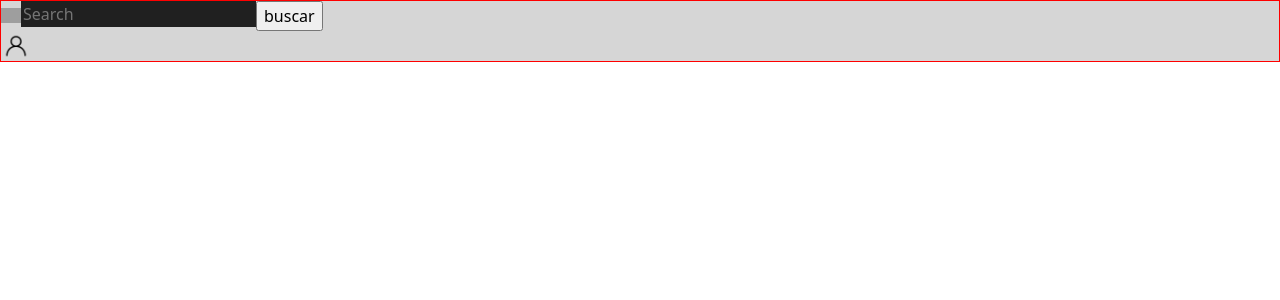
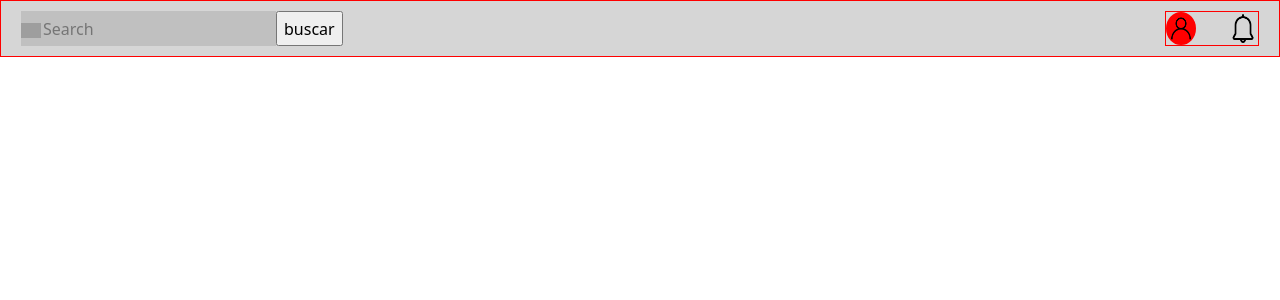
Before and after one commit to SoundWavePF/client, a React (Create React App) app: page /player in a window 1280 px wide. Shown: the top 300 px of the page. Built offline with nearby package versions, Linux system fonts and the light colour scheme; grey boxes are pictures that could not be loaded.

Commit message:
feat(SearchBar): styling

```diff
--- a/src/components/commons/SearchBar/SearchBar.module.css
+++ b/src/components/commons/SearchBar/SearchBar.module.css
@@ -1,8 +1,18 @@
 @import '../../../App.css';
 
 .navbar {
+    display: flex;
+    flex-direction:row;
+    justify-content: space-between;
+
+    padding: 10px 20px;
+
     background-color: var(--gray-light);
     border: 1px solid red;
+}
+
+.navbar:nth-child(2) {
+  margin-inline-start: auto;
 }
 
 .form {
@@ -11,10 +21,28 @@
 }
 
 .search {
-
+    background-color: rgba(0,0,0, 0.1);
 }
 
 .search > input {
     border: none;
-    background-color: var(--black)
+    height: 35px;
+    background-color: transparent;
 }
+
+.search > input:focus {
+    outline:none;
+    border-bottom: 1px solid var(--yellow-light);
+    background-color: transparent;
+}
+
+.userImg {
+    background: red;
+    border-radius: 50%;
+}
+
+.icons {
+    border: 1px solid red;
+    display: flex;
+    gap: 2rem;
+}
--- a/src/components/commons/SearchBar/SearchBar.tsx
+++ b/src/components/commons/SearchBar/SearchBar.tsx
@@ -4,6 +4,7 @@ import { Outlet } from 'react-router-dom';
 import style from './SearchBar.module.css';
 import searchIcon from '../../../assets/search_icon.png'
 import userIcon from '../../../assets/user_icon.png'
+import bellIcon  from '../../../assets/bell.png'
 
 const SearchBar = ()=>{
     const [input, setInput] = useState<string>('');
@@ -35,8 +36,9 @@ const SearchBar = ()=>{
                 </div>
                 <input className="" value='buscar' onClick={handleSubmit} type="submit" />
             </form>
-            <div>
-                <img src={userIcon} width='30px'/>
+            <div className={style.icons}>
+                <img className={style.userImg} src={userIcon} width='30px'/>
+                <img src={bellIcon} width='30px' />
             </div>
         </nav>
     )
```
Also changed, not shown: src/assets/bell.png (added).
